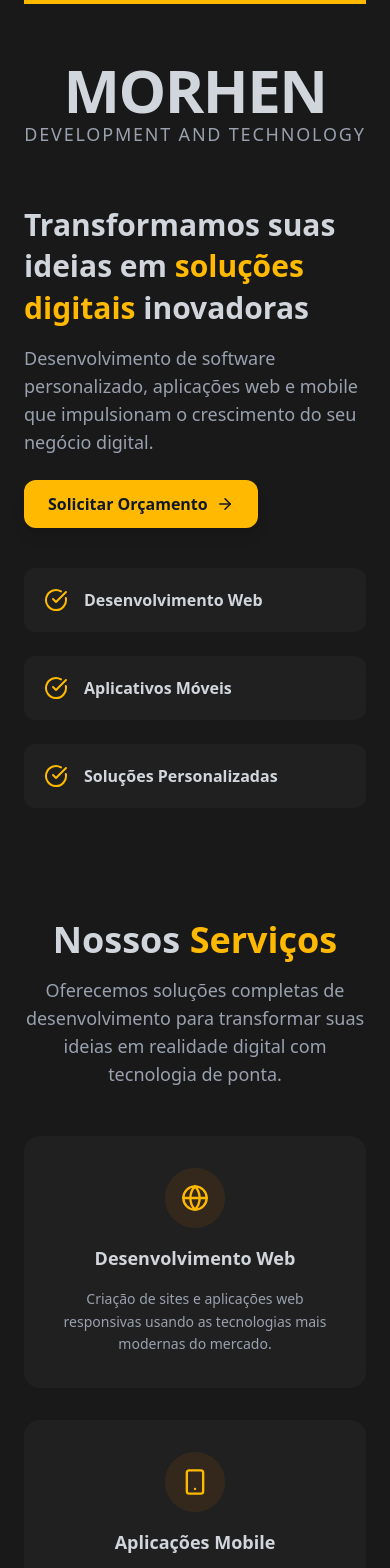
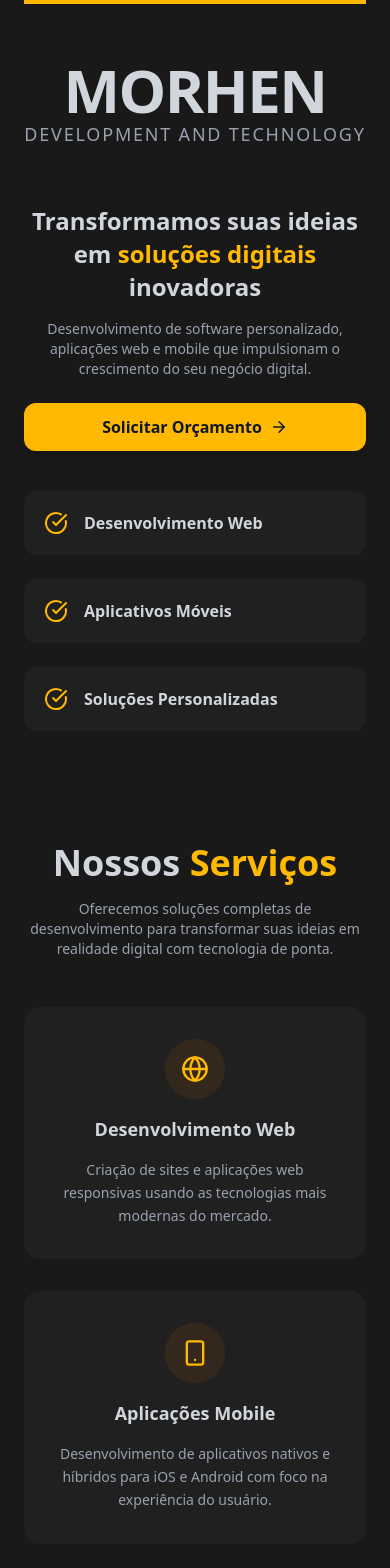
Before and after one commit to rafaeldasilvamoreira/MORHEN, a React (Vite) app: page / in a window 390 px wide. Shown: the top 1568 px of the page. Built offline with nearby package versions, Linux system fonts and the light colour scheme.

Commit message:
alterado responsividade mobile

```diff
--- /dev/null
+++ b/src/app.tsx
@@ -0,0 +1,27 @@
+// App.tsx
+import { Dashboard } from "./root/dashboard"
+import { ServicesPage } from "./root/servicesPage"
+import { AboutPage } from "./root/about"
+import { ContactPage } from "./root/contact"
+
+export function App() {
+  return (
+    <div className="w-full">
+      <section id="home">
+        <Dashboard />
+      </section>
+
+      <section id="services">
+        <ServicesPage />
+      </section>
+
+      <section id="about">
+        <AboutPage />
+      </section>
+
+      <section id="contact">
+        <ContactPage />
+      </section>
+    </div>
+  )
+}
--- a/src/main.tsx
+++ b/src/main.tsx
@@ -1,17 +1,11 @@
 import { StrictMode } from 'react'
 import { createRoot } from 'react-dom/client'
 import './styles/globals.css'
-import { Dashboard } from './root/dashboard.tsx'
-import { ServicesPage } from './root/servicesPage'
-import { AboutPage } from './root/about'
-import { ContactPage } from './root/contact'
+import { App } from './app.tsx'
 
 createRoot(document.getElementById('root')!).render(
   <StrictMode>
-    <Dashboard />
-    <ServicesPage />
-    <AboutPage />
-    <ContactPage />
+   <App/>
   </StrictMode>
 
 )
--- a/src/root/about.tsx
+++ b/src/root/about.tsx
@@ -28,12 +28,12 @@ export const AboutPage = () => {
           <h1 className="text-4xl font-bold">
             Sobre a <span className="text-amber-400">MORHEN</span>
           </h1>
-          <p className="text-gray-400 leading-relaxed">
+          <p className="text-gray-400 leading-relaxed max-sm:text-justify max-sm:text-sm">
             A MorHen é uma empresa especializada em desenvolvimento de software
             e soluções tecnológicas inovadoras. Transformamos ideias em
             aplicações digitais de alta qualidade.
           </p>
-          <p className="text-gray-400 leading-relaxed">
+          <p className="text-gray-400 leading-relaxed max-sm:text-justify max-sm:text-sm">
             Nossa missão é criar soluções digitais que impulsionam o crescimento
             dos nossos clientes, utilizando as tecnologias mais modernas e
             práticas de desenvolvimento ágil.
--- a/src/root/contact.tsx
+++ b/src/root/contact.tsx
@@ -26,7 +26,7 @@ export const ContactPage = () => {
                 <h1 className="text-4xl font-bold text-center">
                     Entre em <span className="text-amber-400">Contato</span>
                 </h1>
-                <p className="text-lg text-gray-400 text-center max-w-2xl">
+                <p className="text-lg text-gray-400 text-center max-w-2xl max-sm:text-center max-sm:text-sm">
                     Pronto para dar vida às suas ideias? Vamos conversar sobre como podemos desenvolver a solução digital perfeita para você.
                 </p>
                 <div className="flex flex-col md:flex-row bg-[#1f1f1f] rounded-2xl shadow-lg w-full overflow-hidden">
--- a/src/root/dashboard.tsx
+++ b/src/root/dashboard.tsx
@@ -14,28 +14,28 @@ export const Dashboard = () => {
                     <br />
                 </div>
                 <div className="text-center my-4">
-                    <h1 className="text-6xl md:text-7xl sm:4xl font-extrabold tracking-tight">
+                    <h1 className="text-6xl md:text-7xl sm:3xl font-extrabold tracking-tight">
                         MORHEN
                     </h1>
-                    <h2 className="text-lg md:text-xl sm:text-md font-light tracking-widest text-gray-400">
+                    <h2 className="text-lg md:text-xl sm:text-sm font-light tracking-widest text-gray-400">
                         DEVELOPMENT AND TECHNOLOGY
                     </h2>
                 </div>
                 <div className="flex flex-col md:flex-row gap-10 items-center">
                     <div className="flex flex-col text-gray-300 gap-6 flex-1">
                         <div className="flex flex-col gap-4">
-                            <h2 className="text-3xl md:text-4xl font-bold leading-snug">
+                            <h2 className="text-3xl max-sm:text-2xl max-sm:text-center font-bold leading-snug">
                                 Transformamos suas ideias em{" "}
                                 <span className="text-amber-400">soluções digitais</span> inovadoras
                             </h2>
-                            <p className="text-lg text-gray-400">
+                            <p className="text-lg max-sm:text-sm max-sm:text-center text-gray-400">
                                 Desenvolvimento de software personalizado, aplicações web e mobile
                                 que impulsionam o crescimento do seu negócio digital.
                             </p>
                         </div>
                         <div className="flex ">
                             <a  href="#contact"
-                                className="flex items-center justify-center gap-2 bg-amber-400 text-gray-900 font-semibold px-6 py-3 rounded-xl hover:bg-amber-400/80 shadow-lg transition duration-300">
+                                className="flex items-center justify-center max-sm:w-full gap-2 bg-amber-400 text-gray-900 font-semibold px-6 py-3 rounded-xl hover:bg-amber-400/80 shadow-lg transition duration-300">
                                 Solicitar Orçamento
                                 <ArrowRight size={18} />
                             </a>
--- a/src/root/servicesPage.tsx
+++ b/src/root/servicesPage.tsx
@@ -43,11 +43,11 @@ export const ServicesPage = () => {
   return (
     <div className="flex flex-col items-center bg-[#191919]  px-6">
       <div className="flex flex-col items-center w-full max-w-7xl text-gray-300 my-20 gap-12">
-        <div className="text-center max-w-2xl">
+        <div className="text-center max-w-2xl ">
           <h1 className="text-4xl md:text-5xl font-bold">
             Nossos <span className="text-amber-400">Serviços</span>
           </h1>
-          <p className="text-lg text-gray-400 mt-4">
+          <p className="text-lg text-gray-400 mt-4 max-sm:text-center max-sm:text-sm">
             Oferecemos soluções completas de desenvolvimento para transformar
             suas ideias em realidade digital com tecnologia de ponta.
           </p>
--- a/src/styles/globals.css
+++ b/src/styles/globals.css
@@ -1 +1,5 @@
 @import "tailwindcss";
+
+html {
+  scroll-behavior: smooth;
+}
```
